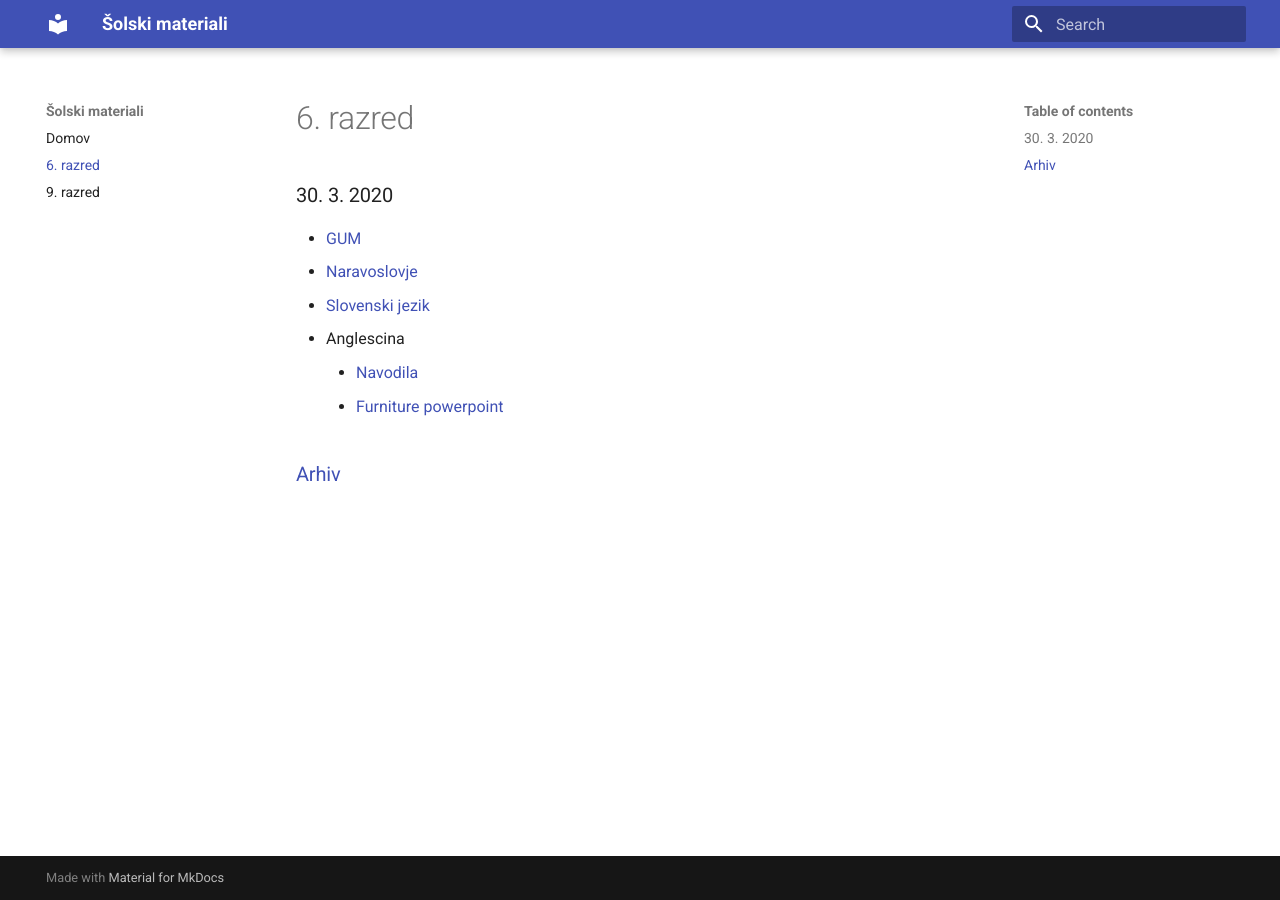
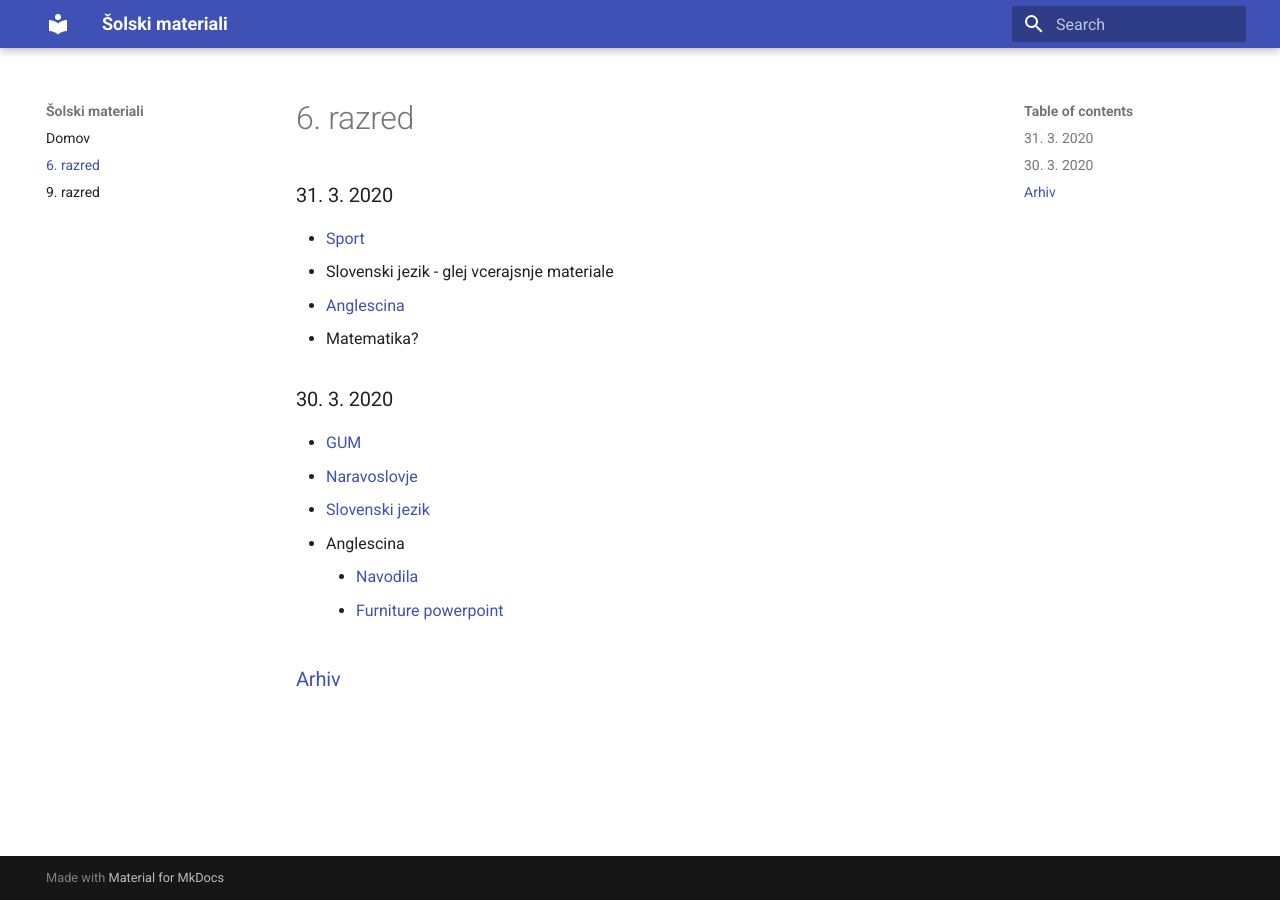
Before and after one commit to skyflyer/solski-materiali, an MkDocs documentation site: the page built from docs/6razred/index.md, in a window 1280 px wide. Built offline with MkDocs 1.6.1 and Material for MkDocs 9.7.7, drawn with Linux system fonts in a browser that asks for light colours.

Commit message:
31. 3. 2020 - 6. razred

```diff
--- a/docs/6razred/index.md
+++ b/docs/6razred/index.md
@@ -2,6 +2,13 @@
 title: 6. razred
 summary: ucna snov za 6. razred
 ---
+
+### 31. 3. 2020
+
+* [Sport](sport/2020-03-31-sport.pdf)
+* Slovenski jezik - glej vcerajsnje materiale
+* [Anglescina](anglescina/2020-03-31-anglescina.pdf)
+* Matematika?
 
 ### 30. 3. 2020
 
```
Also changed, not shown: 2 other files.
